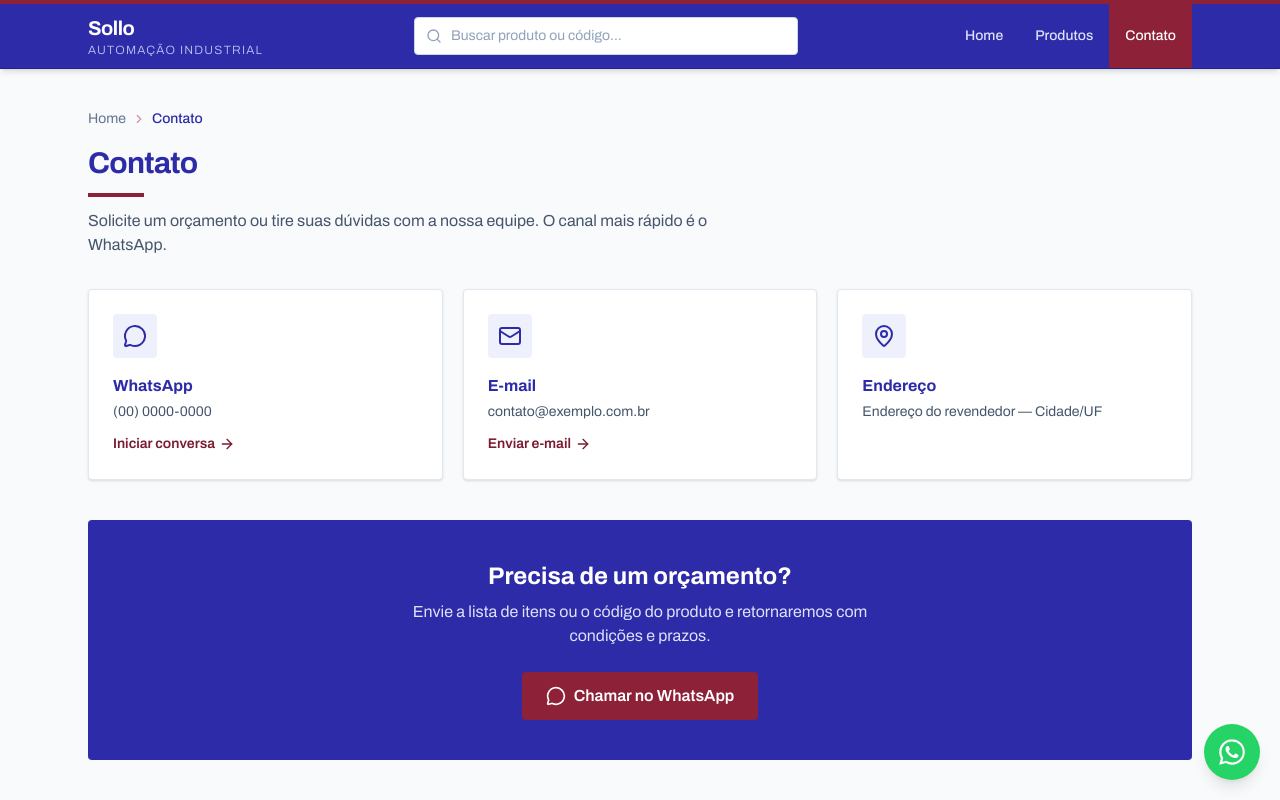
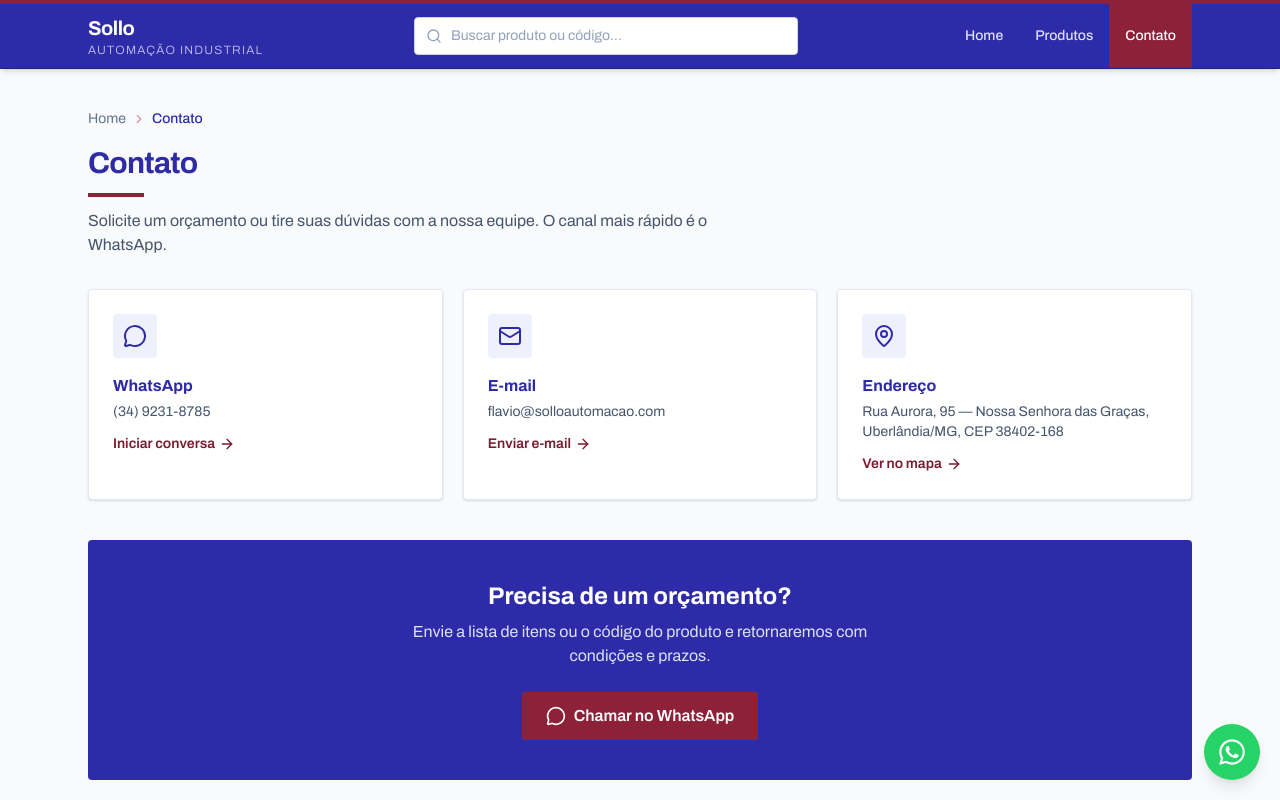
Before and after one commit to kevinvinicius1/sollo-automacao, a Next.js app: page /contato in a window 1280 px wide. Shown: the top 800 px of the page. Built offline with nearby package versions, Linux system fonts and the light colour scheme.

Commit message:
Contatos reais: WhatsApp, e-mail e endereço com link para o mapa

```diff
--- a/site.config.ts
+++ b/site.config.ts
@@ -1,18 +1,19 @@
 /**
  * Identidade e contatos do revendedor.
- * PLACEHOLDERS: substituir quando o cliente fornecer marca, WhatsApp,
- * telefone, e-mail, endereço e domínio definitivos.
+ * PLACEHOLDER restante: domínio definitivo (url) e logotipo.
  */
 export const siteConfig = {
   name: "Sollo Automação Industrial",
   tagline: "Automação pneumática industrial",
   description:
     "Catálogo completo de produtos pneumáticos: cilindros, válvulas, preparação de ar, conexões e acessórios. Solicite seu orçamento pelo WhatsApp.",
-  /** Somente dígitos, com DDI. Ex.: 5517999999999 */
-  whatsapp: "5500000000000",
-  phone: "(00) 0000-0000",
-  email: "contato@exemplo.com.br",
-  address: "Endereço do revendedor — Cidade/UF",
+  /** Somente dígitos, com DDI. */
+  whatsapp: "553492318785",
+  phone: "(34) 9231-8785",
+  email: "flavio@solloautomacao.com",
+  address: "Rua Aurora, 95 — Nossa Senhora das Graças, Uberlândia/MG, CEP 38402-168",
+  mapsUrl:
+    "https://www.google.com/maps/place/Sollo+Automa%C3%A7%C3%A3o+Industrial+Ltda+-+Stara+Automa%C3%A7%C3%A3o/data=!4m2!3m1!1s0x0:0x8795f7fac61a9254",
   /** Domínio final do site (usado em metadata/sitemap). */
   url: "https://www.example.com.br",
   social: {
--- a/src/app/contato/page.tsx
+++ b/src/app/contato/page.tsx
@@ -57,14 +57,22 @@ export default function ContatoPage() {
           </span>
         </a>
 
-        <div className="rounded border border-slate-200 bg-white p-6 shadow-sm">
+        <a
+          href={siteConfig.mapsUrl}
+          target="_blank"
+          rel="noopener noreferrer"
+          className="group rounded border border-slate-200 bg-white p-6 shadow-sm transition-colors hover:border-accent-300"
+        >
           <div className="flex h-11 w-11 items-center justify-center rounded bg-brand-50 text-brand-700">
             <MapPin className="h-6 w-6" aria-hidden="true" />
           </div>
           <h2 className="mt-4 font-bold text-brand-700">Endereço</h2>
-          {/* PLACEHOLDER: endereço real será fornecido pelo cliente */}
           <p className="mt-1 text-sm text-slate-600">{siteConfig.address}</p>
-        </div>
+          <span className="mt-3 inline-flex items-center gap-1 text-sm font-semibold text-accent-600 group-hover:underline">
+            Ver no mapa
+            <ArrowRight className="h-4 w-4" aria-hidden="true" />
+          </span>
+        </a>
       </div>
 
       <section className="mt-10 rounded bg-brand-700 p-8 text-center text-white sm:p-10">
```
